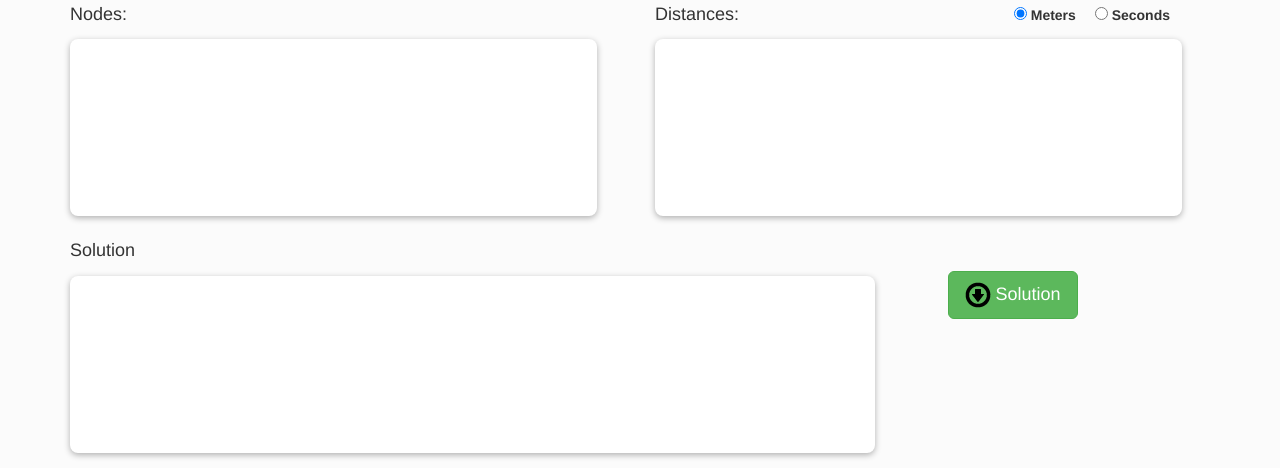
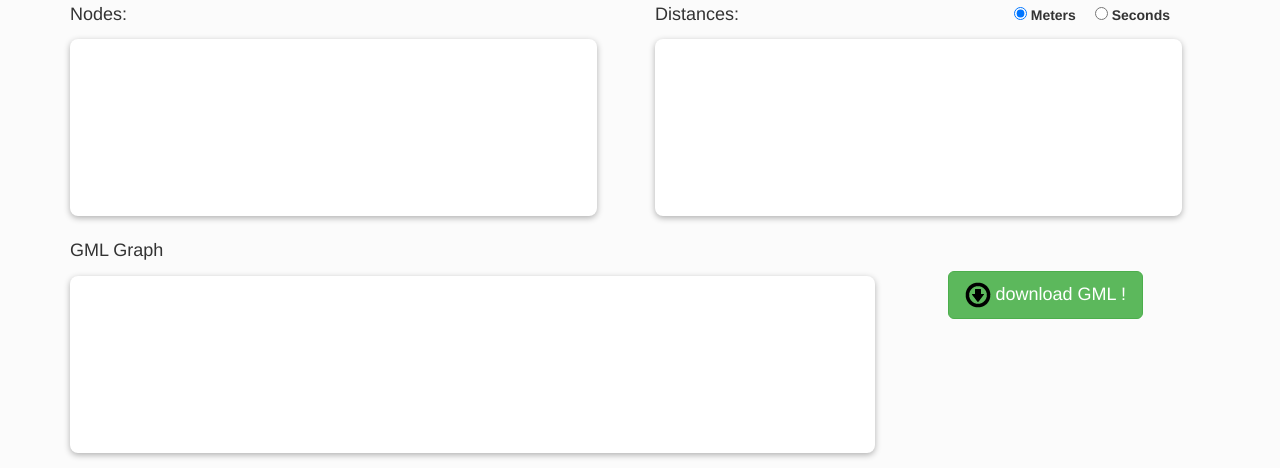
Before and after one commit to alexander-perucci/gmlmaptool, a plain HTML site: page demo/index.html in a window 1280 px wide. Shown: the part 524-992 px from the top of the page. Drawn offline with Linux system fonts and the light colour scheme; some packages are replaced by stand-ins of ours.

Commit message:
fix text

```diff
--- a/demo/index.html
+++ b/demo/index.html
@@ -60,12 +60,12 @@
          </div>
          <div class="row">
             <div class="col-md-9">
-               <h4>Solution</h4>
+               <h4>GML Graph</h4>
                <textarea id="resultsGML" rows="10"></textarea>
             </div>
             <div class="col-md-1" style="margin-top: 40px;">
                   <button id="btnDownloadGML" type="button" class="btn btn-success btn-lg">
-                     <img src="images/glyphicons_200_download.png" alt="Solution" class="glyphicons download"> Solution
+                     <img src="images/glyphicons_200_download.png" alt="Solution" class="glyphicons download"> download GML !
                   </button>
             </div>
          </div>
```
